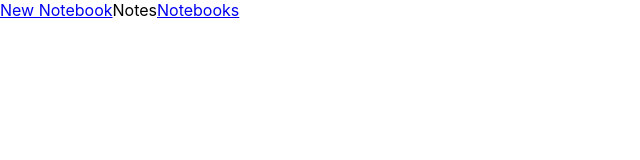
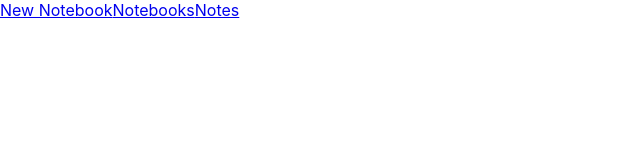
Before and after one commit to nikkamille/scribbles-frontend, a React (Create React App) app: page / in a window 1280 px wide. Shown: the top 160 px of the page, without its empty margins (0-640 px from the left). Built offline with nearby package versions, Linux system fonts and the light colour scheme; no server answers.

Commit message:
add link to /notes on the navbar

```diff
--- a/src/components/Navbar.js
+++ b/src/components/Navbar.js
@@ -5,9 +5,8 @@ function Navbar(props) {
     return (
         <nav>
             <Link to="/notebooks/new">New Notebook</Link>
-            Notes
-            {/* Notes should go to all notes /notes */}
             <Link to="/notebooks">Notebooks</Link>
+            <Link to="/notes">Notes</Link>
         </nav>
     )
 }
```
